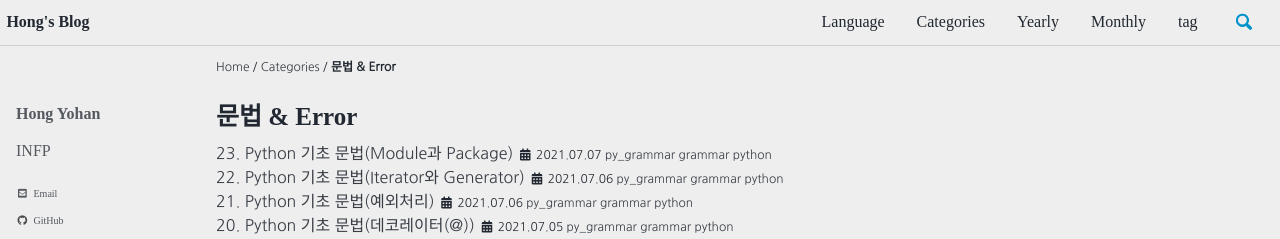
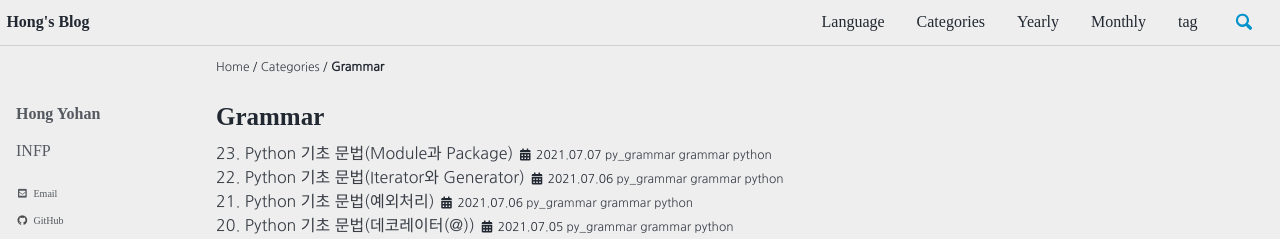
Before and after one commit to hongsusoo/hongsusoo.github.io, a Jekyll site: the page built from _pages/categories/category-py_grammar.md, in a window 1280 px wide. Shown: the top 239 px of the page. Built offline with Jekyll 4.4.1, drawn with Linux system fonts in a browser that asks for light colours; cached includes are drawn as plain includes; some web fonts are replaced.

```diff
--- a/_pages/categories/category-py_grammar.md
+++ b/_pages/categories/category-py_grammar.md
@@ -1,5 +1,5 @@
 ---
-title: "문법 & Error"
+title: "Grammar"
 layout: archive
 permalink: categories/py_grammar
 author_profile: true
```
Also changed, not shown: _posts/Python/2021-07-05-BOJ.md (renamed from _posts/coding_test/2021-07-05-BOJ.md), _posts/Python/2021-07-08-BOJ.md (renamed from _posts/coding_test/2021-07-08-BOJ.md), _posts/Python/2021-07-10-BOJ.md (renamed from _posts/coding_test/2021-07-10-BOJ.md).
